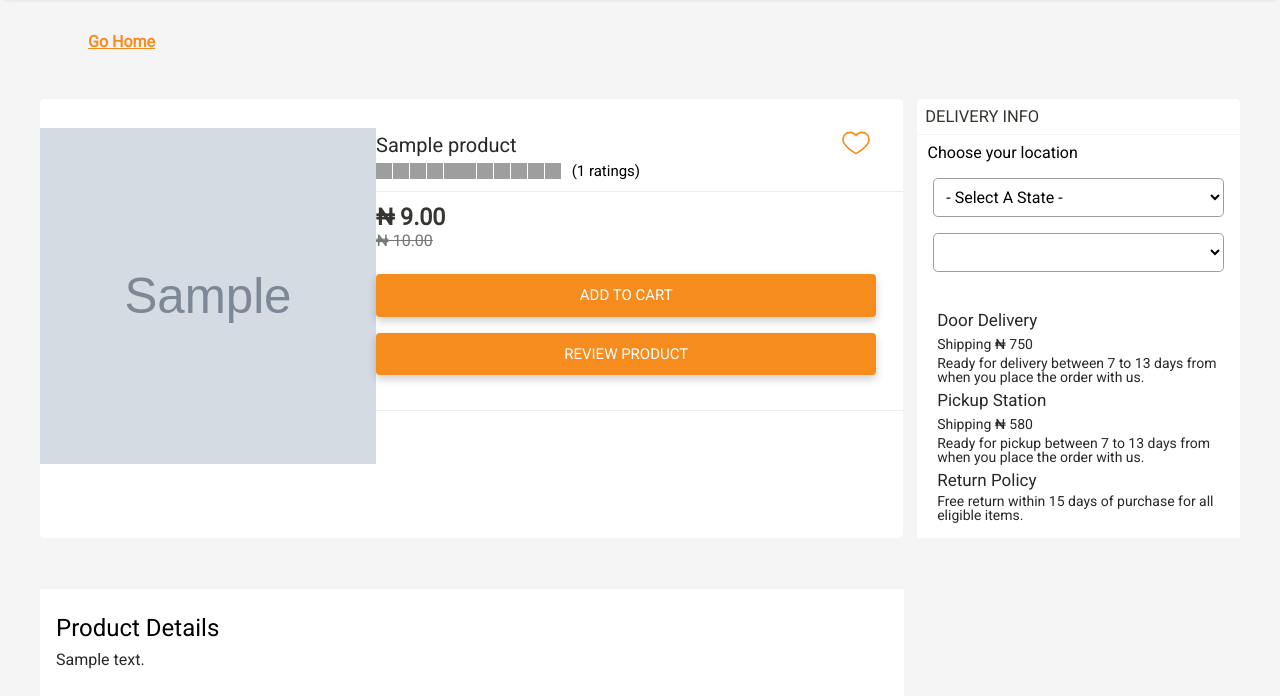
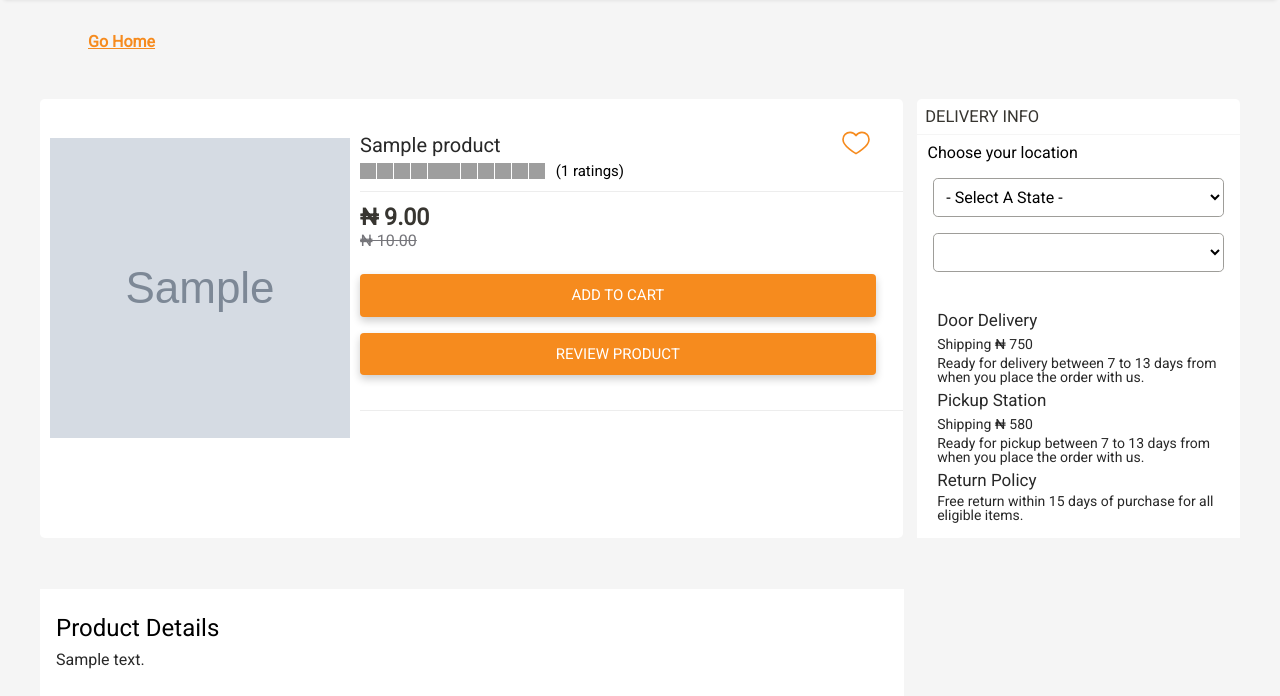
Before and after one commit to markdave123-py/Jumii, a Django app: template product/templates/product/detail.html in a window 1280 px wide. Shown: the part 90-786 px from the top of the page. Run offline with Django 3.2, Linux system fonts and the light colour scheme; the template is opened without the code that fills it: most values are stand-ins (such as "Sample title", 1, 10 or a date in 2020); grey boxes marked "Sample" are stand-in pictures; lists and menus that the app fills with data are empty; parts of the project's set-up code (start-up, migrations or seed data) failed here and were passed over; grey boxes are pictures that could not be loaded.

Commit message:
Update Images

```diff
--- a/product/static/product_detail.css
+++ b/product/static/product_detail.css
@@ -37,8 +37,9 @@
 }
 
 .product .product-left-detail .product-image img {
-  width: 21rem;
-  height: 21rem;
+  width: 20rem;
+  height: 20rem;
+  padding: 10px;
 }
 
 .product .product-right-detail {
```
